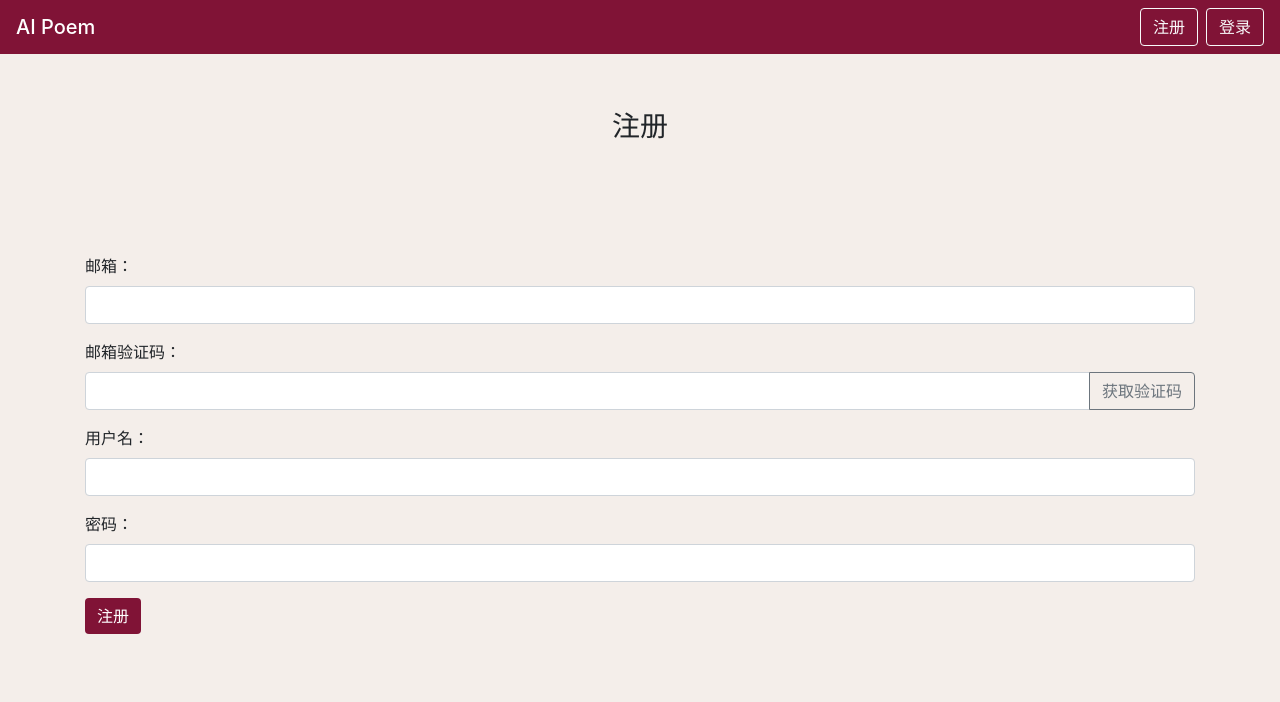
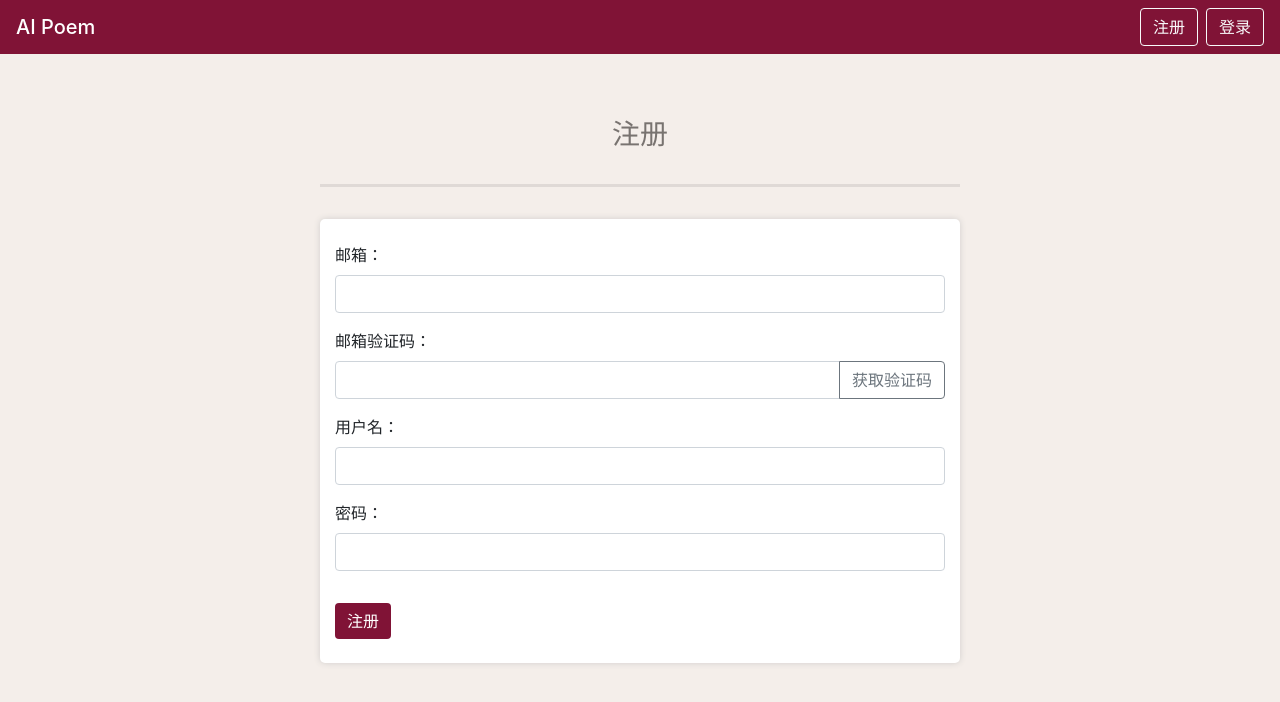
Before and after one commit to 2020-ai-poem/ai-poem-fe, a React (Create React App) app: page /signup in a window 1280 px wide. Shown: the top 702 px of the page. Built offline with nearby package versions, Linux system fonts and the light colour scheme.

Commit message:
becca-ui refactor.

```diff
--- a/src/pages/authentication/Signin.js
+++ b/src/pages/authentication/Signin.js
@@ -3,7 +3,7 @@ import { useHistory } from 'react-router-dom';
 import sha256 from 'sha256';
 import { UserContext } from '../../contexts/UserContext';
 import api from '../../tools/api';
-import './authentication.css';
+import '../../tools/becca.css';
 
 const initUser = {
   info: '',
@@ -85,12 +85,12 @@ const Signin = () => {
   };
 
   return (
-    <div className="signin container">
-      <div className="sign-title">
-        <h3>登录</h3>
-      </div>
+    <div className="becca-container">
+      <h3 className="becca-title">登录</h3>
+      <hr className="becca-line"></hr>
 
-      <form className="form-container" onSubmit={handleSubmit}>
+      <div className="becca-inner-container">
+        <form className="container py-4" onSubmit={handleSubmit}>
           <div className="form-group">
             <label htmlFor="info">用户名或邮箱：</label>
             <input type="text" id="info" value={user.info}
@@ -109,7 +109,7 @@ const Signin = () => {
           { success && <div className="alert alert-warning">登录成功</div> }
 
           <button
-          className="btn btn-dark"
+            className="btn btn-dark mt-3"
             style={{ backgroundColor: '#801336', border: 'none' }}
           >
             { btnLoading && <span className="mr-2 spinner-grow spinner-grow-sm"></span> }
@@ -117,6 +117,7 @@ const Signin = () => {
           </button>
         </form>
       </div>
+    </div>
   );
 };
 
--- a/src/pages/authentication/Signup.js
+++ b/src/pages/authentication/Signup.js
@@ -2,7 +2,7 @@ import React, { useState } from 'react';
 import { useHistory } from 'react-router-dom';
 import sha256 from 'sha256';
 import api from '../../tools/api';
-import './authentication.css';
+import '../../tools/becca.css';
 
 const initUser = {
   email: '',
@@ -149,12 +149,12 @@ const Signup = () => {
   };
 
   return (
-    <div className="signup container">
-      <div className="sign-title">
-        <h3>注册</h3>
-      </div>
+    <div className="becca-container">
+      <h3 className="becca-title">注册</h3>
+      <hr className="becca-line"></hr>
 
-      <form className="form-container">
+      <div className="becca-inner-container">
+        <form className="container py-4">
           <div className="form-gruop mb-3">
             <label htmlFor="email">邮箱：</label>
             <input id="email" value={user.email} type="email"
@@ -199,7 +199,7 @@ const Signup = () => {
           { success.isSuccess && <div className="alert alert-warning">{ success.content }</div> }
 
           <button
-          className="btn btn-dark" onClick={handleSubmit}
+            className="btn btn-dark mt-3" onClick={handleSubmit}
             style={{ backgroundColor: '#801336', border: 'none' }}
           >
             { btnLoading && <span className="mr-2 spinner-grow spinner-grow-sm"></span> }
@@ -208,6 +208,7 @@ const Signup = () => {
 
         </form>
       </div>
+    </div>
   );
 };
 
--- a/src/pages/authentication/authentication.css
+++ /dev/null
@@ -1,9 +0,0 @@
-/* Signin */
-.sign-title {
-  text-align: center;
-  margin-top: 5%;
-}
-
-.form-container {
-  margin-top: 10%;
-}
--- a/src/pages/profile/Profile.js
+++ b/src/pages/profile/Profile.js
@@ -1,6 +1,6 @@
 import React, { useState, useEffect } from 'react';
 import api from '../../tools/api';
-import './profile.css';
+import '../../tools/becca.css';
 
 const initUser = {
   age: '...',
@@ -106,11 +106,11 @@ const Profile = (props) => {
   };
 
   return (
-    <div className="profile container mt-5">
-      <h3 className="title">个人信息</h3>
-      <hr className="line"></hr>
+    <div className="becca-container">
+      <h3 className="becca-title">个人信息</h3>
+      <hr className="becca-line"></hr>
 
-      <div className="profile-container">
+      <div className="becca-inner-container">
         <form className="container py-4" onSubmit={handleSubmit}>
           <div className="form-group">
             <label htmlFor="username">用户名：</label>
@@ -156,7 +156,7 @@ const Profile = (props) => {
           ) }
 
           <button
-            className="btn btn-dark" onClick={handleSubmit}
+            className="btn btn-dark mt-3" onClick={handleSubmit}
             style={{ backgroundColor: '#801336', border: 'none' }}
           >
           { btnLoading && <span className="mr-2 spinner-grow spinner-grow-sm"></span> }
--- a/src/pages/profile/profile.css
+++ /dev/null
@@ -1,21 +0,0 @@
-.title {
-  text-align: center;
-  color: #787370;
-}
-
-.line {
-  width: 100%;
-  border-width: 3px 0 0 0;
-  border-color: #dfd9d6;
-}
-
-.profile-container {
-  margin-top: 5%;
-  background-color: #fff;
-  border-radius: 5px;
-  box-shadow: 0px 0px 6px #d1cecc;
-}
-
-.profile-form {
-  color: #787370;
-}
--- /dev/null
+++ b/src/tools/becca.css
@@ -0,0 +1,28 @@
+.becca-container {
+  width: 50%;
+  margin: 5% auto;
+}
+
+@media screen and (max-width: 800px) {
+  .becca-container {
+    width: 80%;
+  }
+}
+
+.becca-title {
+  text-align: center;
+  color: #787370;
+}
+
+.becca-line {
+  width: 100%;
+  margin: 5% 0;
+  border-width: 3px 0 0 0;
+  border-color: #dfd9d6;
+}
+
+.becca-inner-container {
+  background-color: #fff;
+  border-radius: 5px;
+  box-shadow: 0px 0px 6px #d1cecc;
+}
```
Lines whose indentation alone changed are shown as unchanged.
